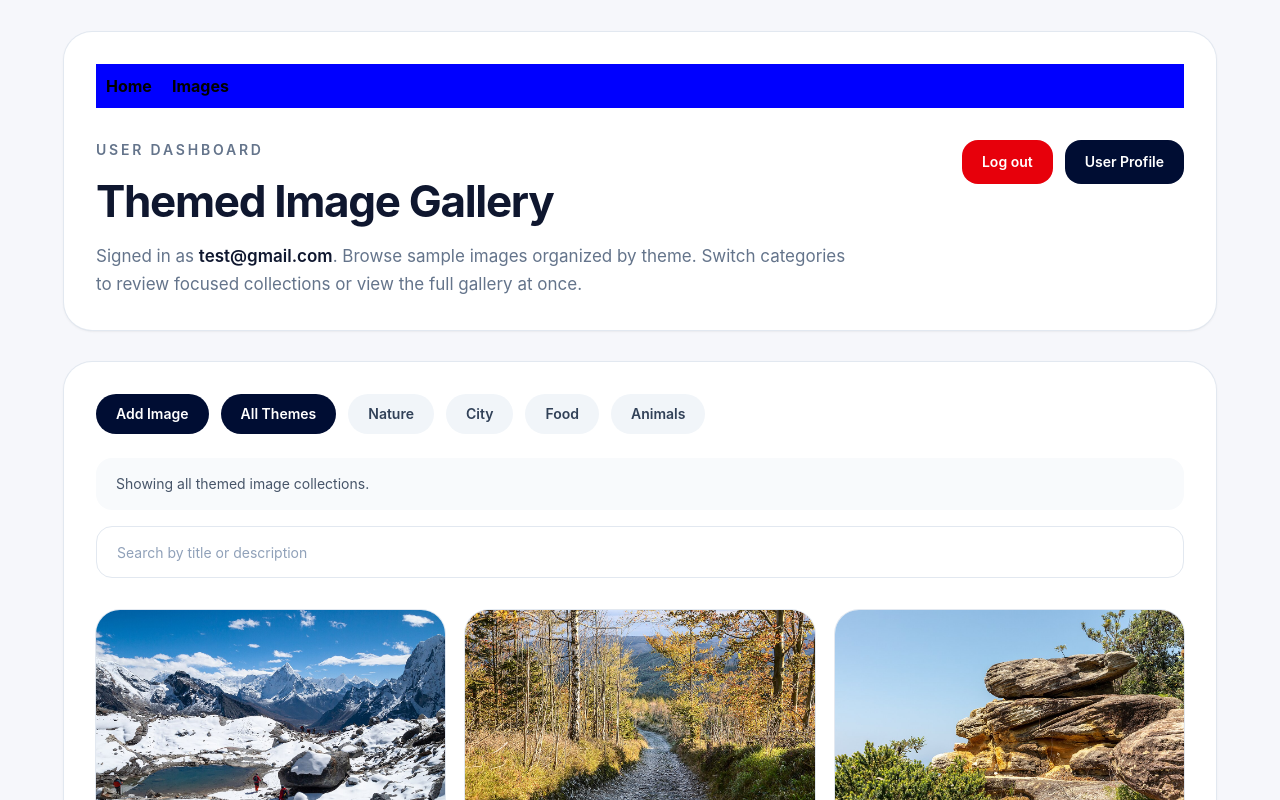
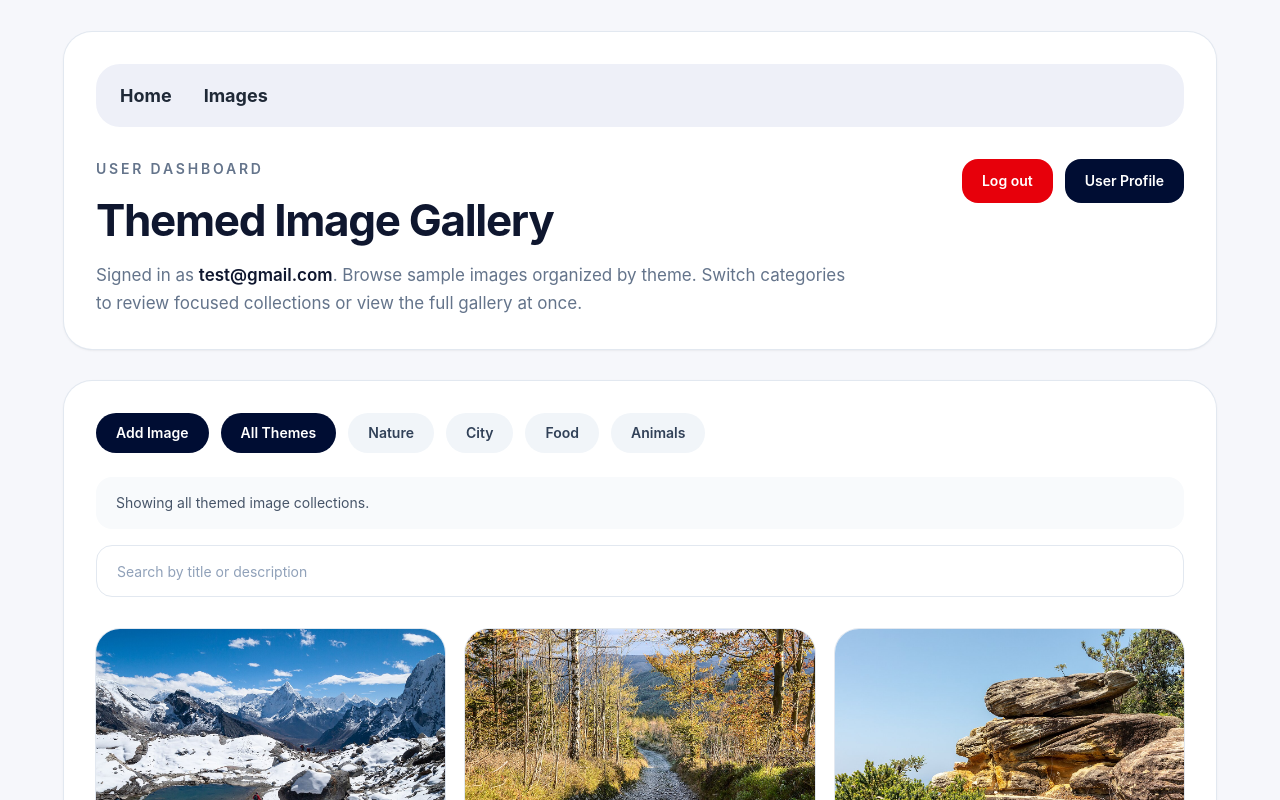
Before and after one commit to JarvisLam-LemonCEO/CMPE280Hackathon, a React (Vite) app: page /user-home in a window 1280 px wide. Shown: the top 800 px of the page. Built offline with nearby package versions, Linux system fonts and the light colour scheme; sample sign-in values are in the browser's storage.

Commit message:
make the background nicer

```diff
--- a/src/UserHomePage.css
+++ b/src/UserHomePage.css
@@ -1,18 +1,28 @@
 .navbar {
-  background-color: blue;
-  padding: 10px;
+  width: 100%;
+  box-sizing: border-box;
+  background: #eef0f8;
+  border-radius: 24px;
+  padding: 18px 24px;
 }
 
 .navlist {
-  list-style: none;     /* removes bullet points */
-  display: flex;        /* makes items horizontal */
-  gap: 20px;            /* space between items */
+  list-style: none;
+  display: flex;
+  justify-content: flex-start;
+  gap: 32px;
   margin: 0;
   padding: 0;
 }
 
-.navlist li {
-  color:black;
-  cursor: pointer;
-  font-weight: bold;
+.navlist li a {
+  text-decoration: none;
+  color: #1f2937;
+  font-size: 18px;
+  font-weight: 700;
+  transition: color 0.2s ease;
 }
+
+.navlist li a:hover {
+  color: #0071e3;
+}
```
